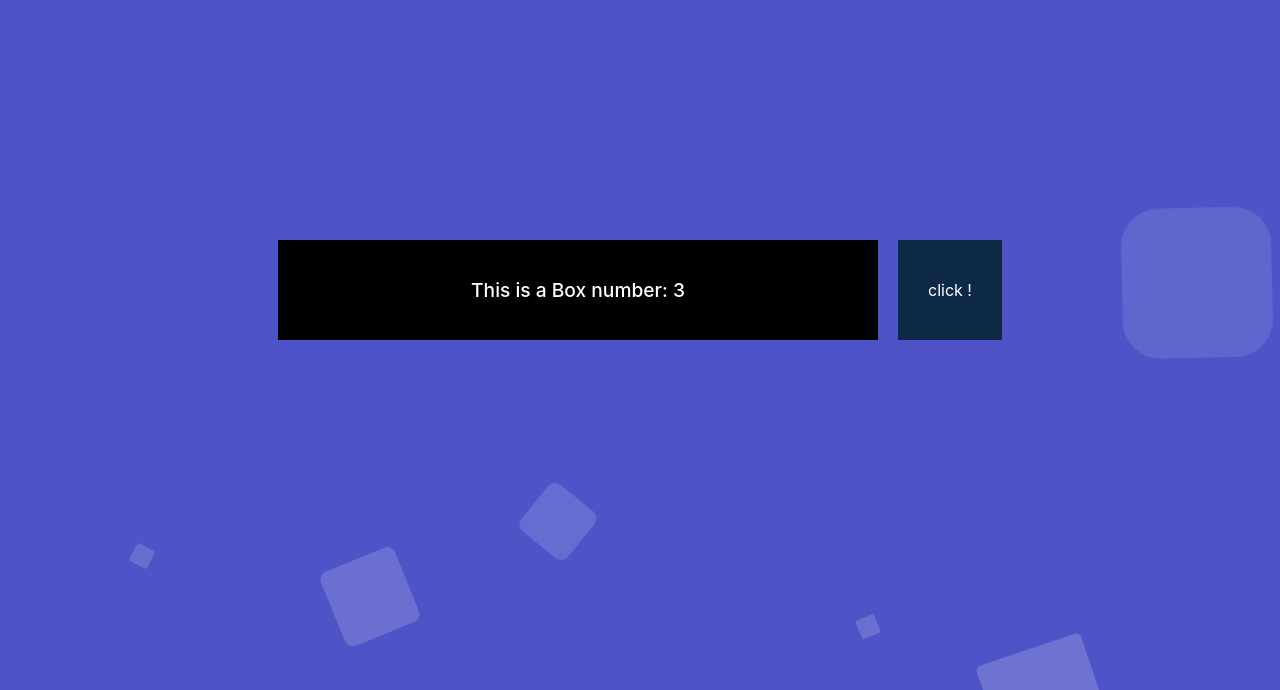
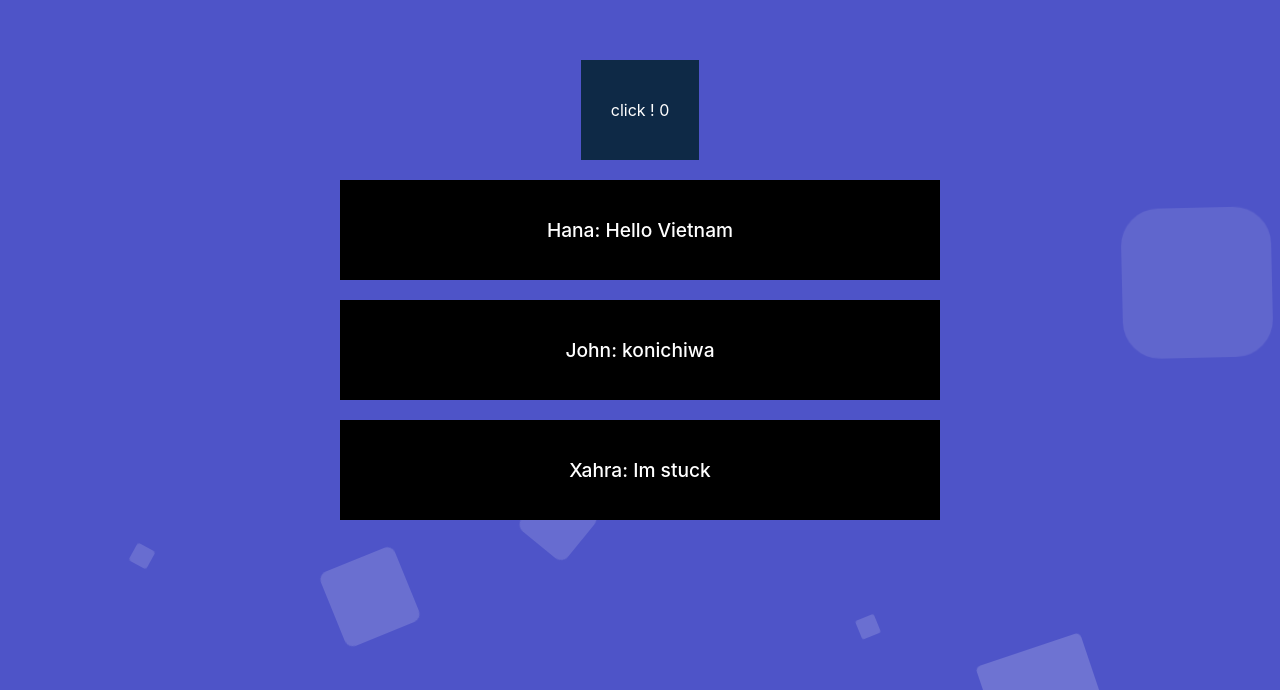
Before and after one commit to sangcamap/scm-dropbox, a React app in the folder react-0/: page / in a window 1280 px wide. Shown: the part 110-800 px from the top of the page. Built offline with nearby package versions, Linux system fonts and the light colour scheme.

Commit message:
react-0: render bang map

```diff
--- a/react-0/src/components/App.js
+++ b/react-0/src/components/App.js
@@ -4,12 +4,19 @@ import Button from './Button';
 import Background from './Background';
 
 function App() {
+  const users = [
+    {name: 'Hana', msg: 'Hello Vietnam'},
+    {name: 'John', msg: 'konichiwa'},
+    {name: 'Xahra', msg: 'Im stuck'}]
   return (
+
     <div className="App">
       <Background></Background>
+      <Button/>
       <div className='Group'>
-        <Box num = '3'/>
-        <Button/>
+        {users.map((user) => (
+          <Box name = {user.name} msg = {user.msg}></Box>
+        ))}
       </div>
     </div>
   );
--- a/react-0/src/components/Box.js
+++ b/react-0/src/components/Box.js
@@ -3,7 +3,7 @@ import React from 'react'
 export default function Box(props) {
   return (
     <div className='box'>
-        <span className='box__content'>This is a Box number: {props.num}</span>
+        <span className='box__content'>{props.name}: {props.msg}</span>
     </div>
   )
 }
--- a/react-0/src/components/Button.js
+++ b/react-0/src/components/Button.js
@@ -1,12 +1,15 @@
-import React from 'react'
+import React, {useState} from 'react'
+
+
 
 export default function Button() {
+  const [count, setCount] = useState(0)
 
-  const sayHello = () => {
-    alert("Hello")
+  const plus = () => {
+    setCount (count + 1)
   }
 
   return (
-    <div className='Button' onClick={sayHello}> click ! </div>
+    <div className='Button' onClick={plus}> click ! {count} </div>
   )
 }
--- a/react-0/src/sass/App.scss
+++ b/react-0/src/sass/App.scss
@@ -8,10 +8,12 @@
     display: flex;
     align-items: center;
     justify-content: center;
+    flex-direction: column;
+    gap: 20px;
     position: relative;
     overflow: hidden;
     .Group{
-
+        flex-direction: column;
         display: flex;
         gap: 20px;
     }
```
